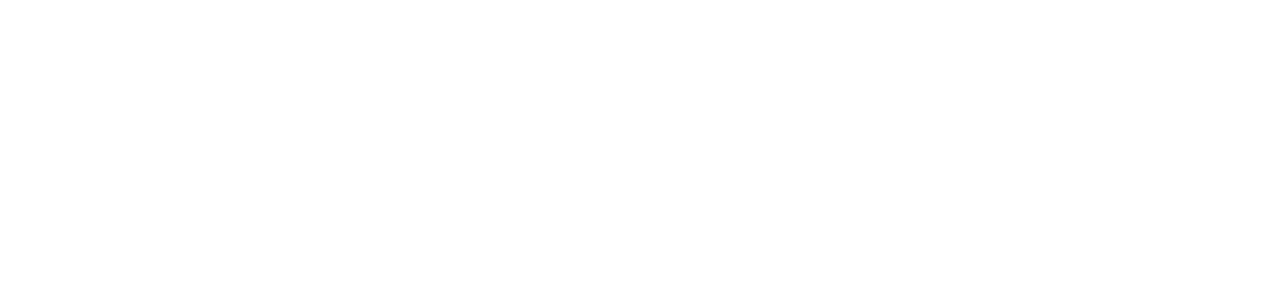
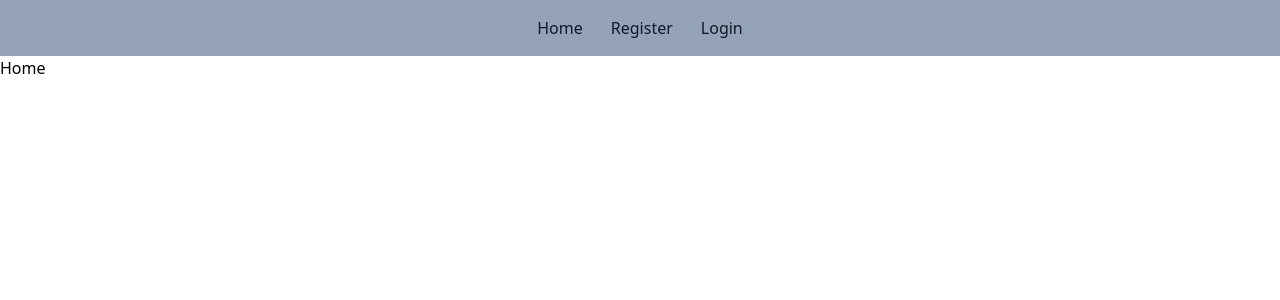
Before and after one commit to JuhoKangas/matcha, a React (Create React App) app in the folder client/: page / in a window 1280 px wide. Before the commit this address had no page. Shown: the top 300 px of the page. Built offline with nearby package versions, Linux system fonts and the light colour scheme.

Commit message:
create placeholders for routing, create navbar

```diff
--- a/client/src/App.js
+++ b/client/src/App.js
@@ -1,14 +1,21 @@
 import React from 'react'
 import './index.css'
 import { UsersContextProvider } from './context/UsersContext'
-import { BrowserRouter as Router, Routes, Route } from 'react-router-dom'
+import { Routes, Route } from 'react-router-dom'
+import Navbar from './components/Navbar'
+import Home from './routes/Home'
+import Register from './routes/Register'
+import Login from './routes/Login'
 
 const App = () => {
   return (
     <UsersContextProvider>
-      <Router>
-        <Routes>{/* bunch of routes here */}</Routes>
-      </Router>
+      <Navbar />
+      <Routes>
+        <Route path="/" element={<Home />} />
+        <Route path="/register" element={<Register />} />
+        <Route path="/login" element={<Login />} />
+      </Routes>
     </UsersContextProvider>
   )
 }
--- /dev/null
+++ b/client/src/components/Navbar.js
@@ -0,0 +1,19 @@
+import { Link } from 'react-router-dom'
+
+const Navbar = () => {
+  return (
+    <div className="flex justify-center gap-7 p-4 bg-slate-400 text-gray-900 ">
+      <Link className="hover:text-gray-600" to="/">
+        Home
+      </Link>
+      <Link className="hover:text-gray-600" to="/register">
+        Register
+      </Link>
+      <Link className="hover:text-gray-600" to="/login">
+        Login
+      </Link>
+    </div>
+  )
+}
+
+export default Navbar
--- a/client/src/index.js
+++ b/client/src/index.js
@@ -1,5 +1,10 @@
 import React from 'react'
 import ReactDOM from 'react-dom/client'
 import App from './App'
+import { BrowserRouter as Router } from 'react-router-dom'
 
-ReactDOM.createRoot(document.getElementById('root')).render(<App />)
+ReactDOM.createRoot(document.getElementById('root')).render(
+  <Router>
+    <App />
+  </Router>
+)
--- a/client/src/routes/Home.js
+++ b/client/src/routes/Home.js
@@ -1,7 +1,7 @@
 const Home = (props) => {
   return (
     <div>
-      <h1>HOME</h1>
+      <h1>Home</h1>
     </div>
   )
 }
--- /dev/null
+++ b/client/src/routes/Login.js
@@ -0,0 +1,9 @@
+const Login = (props) => {
+  return (
+    <div>
+      <h1>Login</h1>
+    </div>
+  )
+}
+
+export default Login
--- /dev/null
+++ b/client/src/routes/Register.js
@@ -0,0 +1,9 @@
+const Register = (props) => {
+  return (
+    <div>
+      <h1>Register</h1>
+    </div>
+  )
+}
+
+export default Register
```
